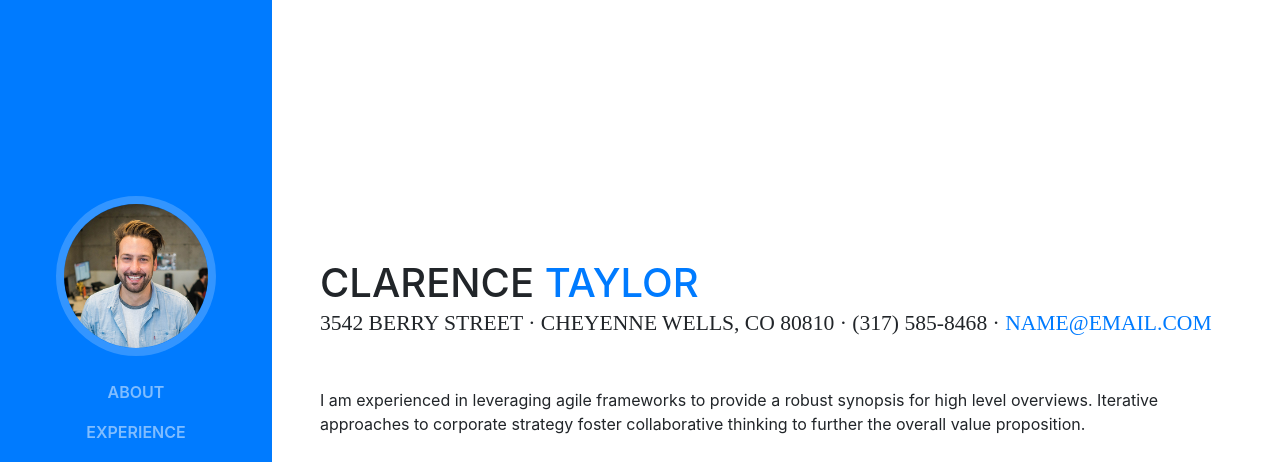
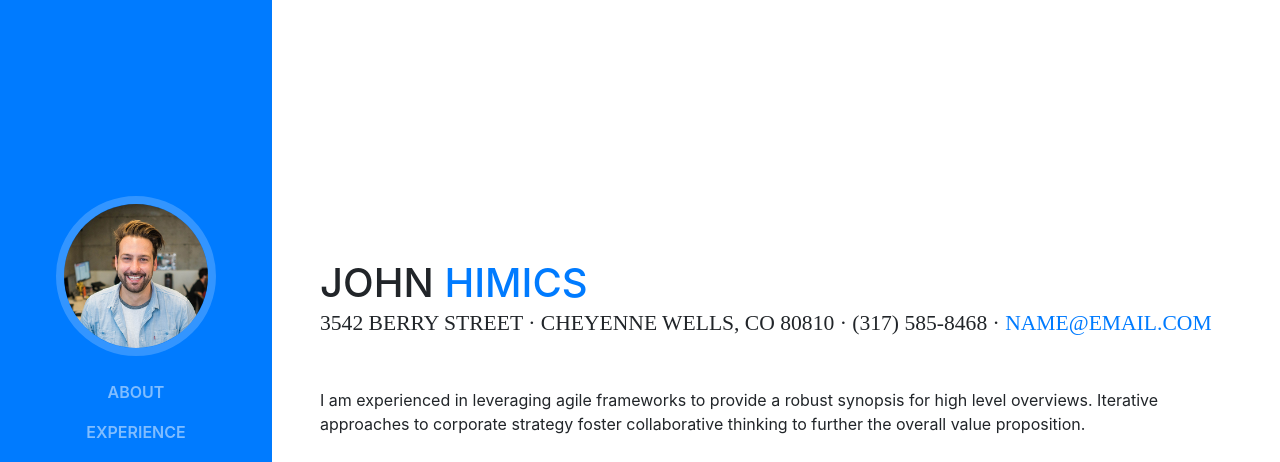
Before and after one commit to John-FirstAscent/my-resume, a website with bundled scripts: page index.html in a window 1280 px wide. Shown: the top 462 px of the page. Built offline with nearby package versions, Linux system fonts and the light colour scheme; a web font is replaced by a local one.

Commit message:
changed my name

```diff
--- a/index.html
+++ b/index.html
@@ -65,8 +65,8 @@
 
       <section class="resume-section p-3 p-lg-5 d-flex d-column" id="about">
         <div class="my-auto">
-          <h1 class="mb-0">Clarence
-            <span class="text-primary">Taylor</span>
+          <h1 class="mb-0">John
+            <span class="text-primary">Himics</span>
           </h1>
           <div class="subheading mb-5">3542 Berry Street · Cheyenne Wells, CO 80810 · (317) 585-8468 ·
             <a href="mailto:name@email.com">name@email.com</a>
```
